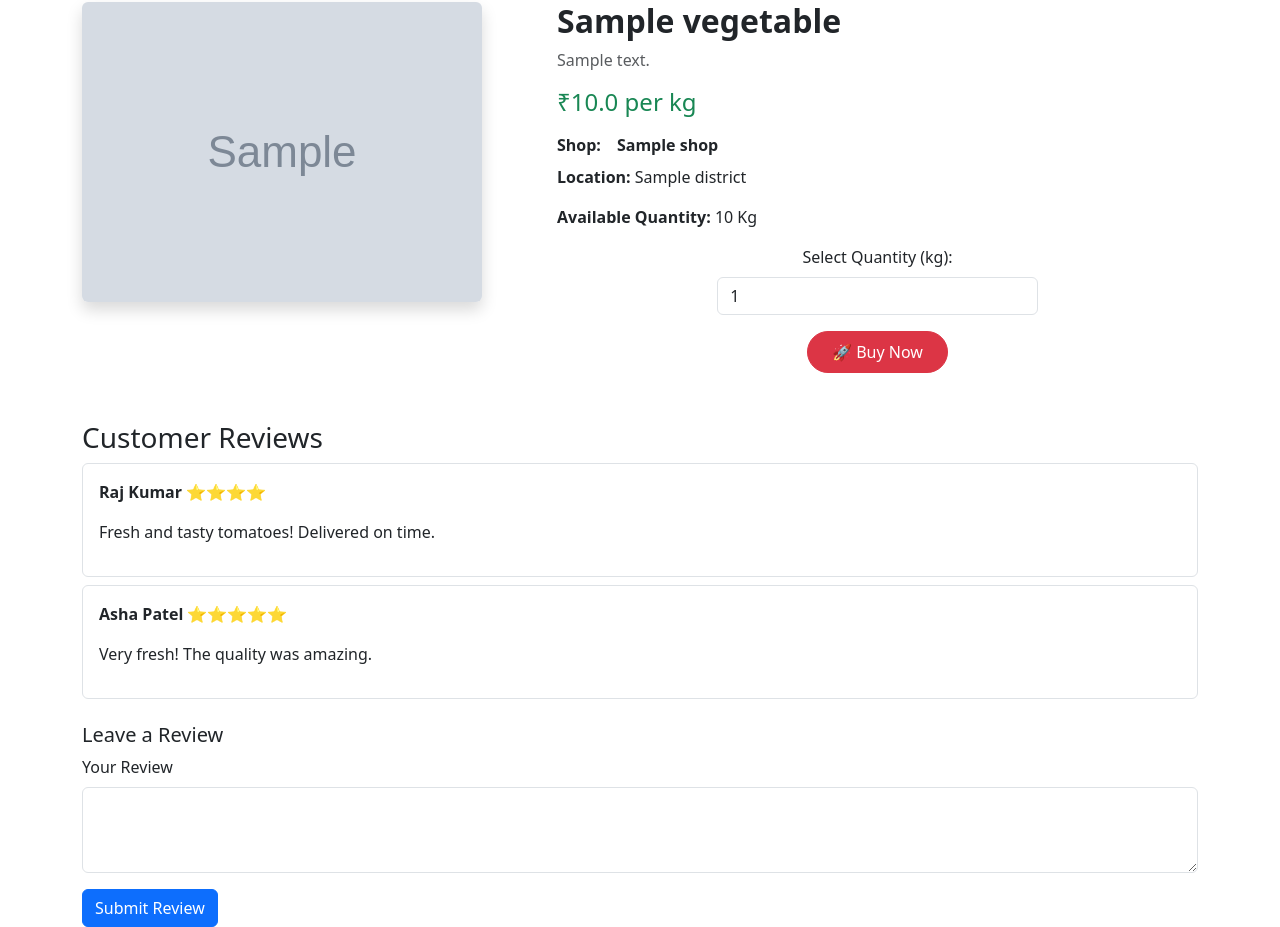
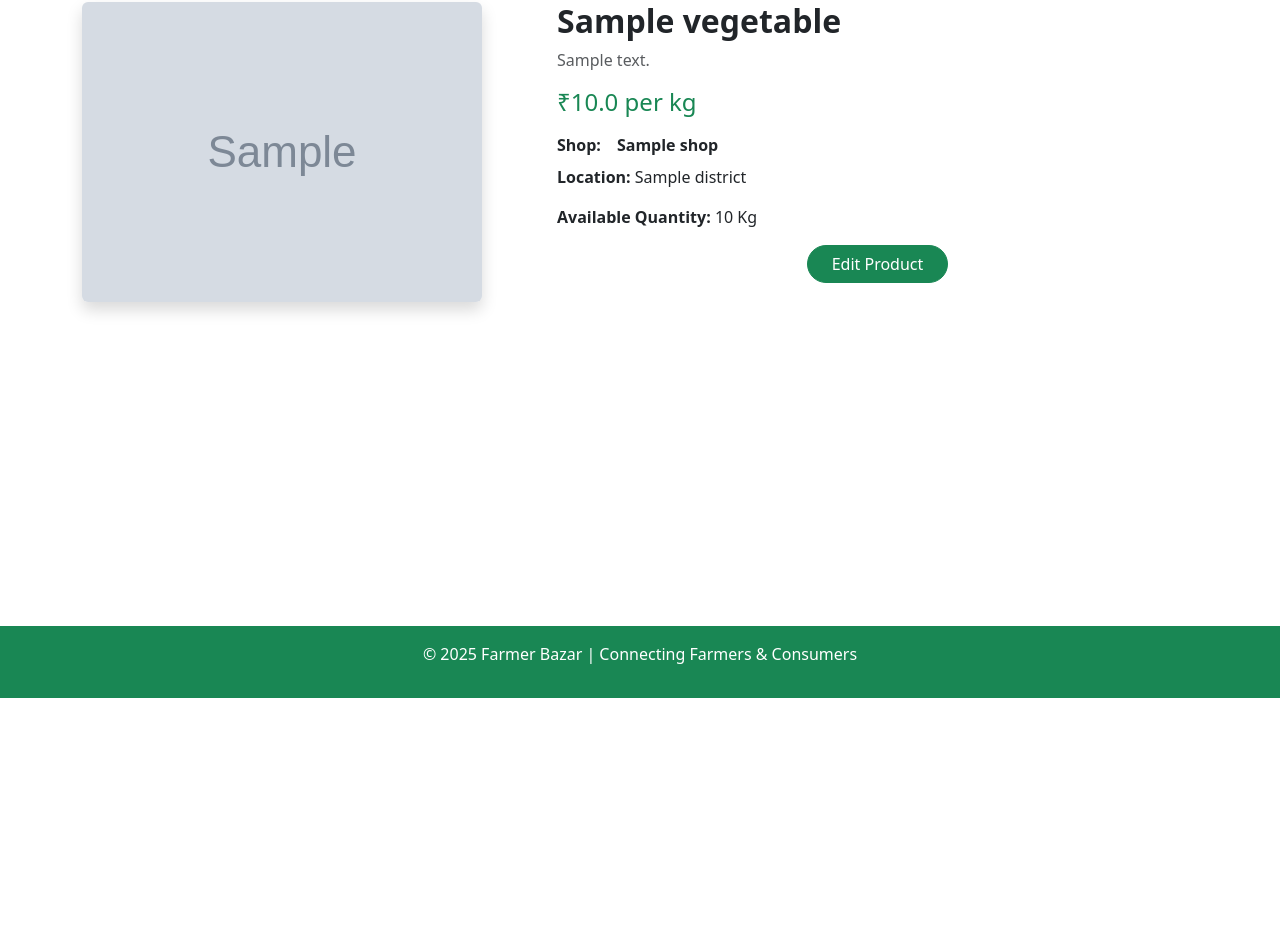
Before and after one commit to PYEXPO25/T043_CODECRAFTERS, a Django app: a page that uses source/myapp/marketplace/templates/marketplace/productdetail.html in a window 1280 px wide. Shown: the part 102-1029 px from the top of the page. After the commit the page ends 800 px from the top, so only its background shows below. Run offline with Django 5.2, Linux system fonts and the light colour scheme; a user stored in the database is signed in; tables that the repository leaves empty hold one stand-in row (values such as "Sample post"); grey boxes marked "Sample" are stand-in pictures.

Commit message:
Edit Product added

```diff
--- a/source/myapp/marketplace/forms.py
+++ b/source/myapp/marketplace/forms.py
@@ -122,3 +122,12 @@ class AddReviewForm(forms.ModelForm):
 
     def clean(self):
         cleaned_data =  super().clean()
+
+
+class EditProductForm(forms.ModelForm):
+    price_per_kg = forms.IntegerField(required=True)
+    quantity = forms.IntegerField(required=True)
+    description = forms.CharField(required=True)
+    class Meta:
+        model = Product
+        fields = ['price_per_kg', 'quantity', 'description']
--- a/source/myapp/marketplace/templates/marketplace/productdetail.html
+++ b/source/myapp/marketplace/templates/marketplace/productdetail.html
@@ -31,42 +31,35 @@
 
                 <p><strong>Location:</strong> {{shop.district.name}}</p>
                 <p><strong>Available Quantity:</strong> {{product.quantity}} Kg</p>
-                <!-- Order Form -->
+                {% if shop.shop_owner == request.user %}
+                    <div class="d-flex justify-content-center gap-3">
+
+                        <a href="{% url 'marketplace:editproduct' shopslug=product.shop.slug product=product.slug %}" class="btn btn-success rounded-pill px-4">
+                            Edit Product
+                        </a>
+                    </div>
+
+                {% else %}
                     <form class="d-flex flex-column align-items-center" method="POST">
                         <div class="mb-3 w-100 text-center">
                             {% csrf_token %}
                             <label for="quantity" class="form-label">Select Quantity (kg):</label>
-                        <input type="number" name="quantity" class="form-control w-50 mx-auto" id="quantity" min="1" value="1">
+                            <input type="number" name="quantity" class="form-control w-50 mx-auto" id="quantity" >
                         </div>
 
                         <button type="submit" class="btn btn-danger px-4 py-2 rounded-pill">🚀 Buy Now</button>
                     </form>
+                {% endif %}
+
 
             </div>
         </div>
 
         {% include "marketplace/includes/messages.html" %}
-        <div class="mt-5">
-            <h3>Customer Reviews</h3>
-            <div class="border p-3 rounded bg-white">
-                <p><strong>Raj Kumar</strong> ⭐⭐⭐⭐</p>
-                <p>Fresh and tasty tomatoes! Delivered on time.</p>
-            </div>
-            <div class="border p-3 rounded bg-white mt-2">
-                <p><strong>Asha Patel</strong> ⭐⭐⭐⭐⭐</p>
-                <p>Very fresh! The quality was amazing.</p>
-            </div>
+
+<footer class="bg-success text-white text-center p-3 fixed-bottom">
+    <p>© 2025 Farmer Bazar | Connecting Farmers & Consumers</p>
+</footer>
 
 
-            <h5 class="mt-4">Leave a Review</h5>
-            <form>
-                <div class="mb-3">
-                    <label for="review" class="form-label">Your Review</label>
-                    <textarea class="form-control" id="review" rows="3"></textarea>
-                </div>
-                <button type="submit" class="btn btn-primary">Submit Review</button>
-            </form>
-        </div>
-    </div>
-
 {% endblock content %}
--- a/source/myapp/marketplace/urls.py
+++ b/source/myapp/marketplace/urls.py
@@ -17,4 +17,5 @@ urlpatterns = [
     path('<shopname>/addproduct',views.addproduct,name="addproduct"),
     path('myorders/',views.myorders,name="myorders"),
     path('delete_product/<productslug>/',views.deleteproduct,name="deleteproduct"),
+    path('<shopslug>/edit/<product>/',views.edit_product,name="editproduct"),
 ]
--- a/source/myapp/marketplace/views.py
+++ b/source/myapp/marketplace/views.py
@@ -1,6 +1,6 @@
 from django.shortcuts import render,redirect, get_object_or_404
 from django.http.response import HttpResponse,HttpResponseRedirect
-from . forms import RegisterForm,SetPasswordForm,LoginForm,OrderForm,AddProductForm,AddReviewForm
+from . forms import RegisterForm,SetPasswordForm,LoginForm,OrderForm,AddProductForm,AddReviewForm,EditProductForm
 from django.contrib.auth import authenticate,login,logout
 from django.core.mail import send_mail
 from django.contrib.auth.hashers import make_password
@@ -268,3 +268,16 @@ def deleteproduct(request,productslug):
     product = Product.objects.get(slug=productslug)
     product.delete()
     return redirect(reverse("marketplace:myorders"))
+
+def edit_product(request, shopslug, product):
+    product = get_object_or_404(Product, slug=product)
+    shop = get_object_or_404(Shop,slug=shopslug)
+    if request.method == "POST":
+        form = EditProductForm(request.POST, request.FILES, instance=product)
+        if form.is_valid():
+            form.save()
+            return redirect('marketplace:showproduct', shop.slug, product.slug)  # Redirect after successful edit
+    else:
+        form = EditProductForm(instance=product)
+
+    return render(request, 'marketplace/editproduct.html', {'form': form, 'product': product})
```
Also changed, not shown: source/myapp/marketplace/models.py (+2 -5 lines), source/myapp/marketplace/static/marketplace/editproduct.css (added, +33 -0 lines), source/myapp/marketplace/templates/marketplace/editproduct.html (added, +67 -0 lines), source/myapp/marketplace/templates/marketplace/viewshop.html (+18 -1 lines), source/myapp/marketplace/static/marketplace/pictures/editbg.jpg (added). Lines whose indentation alone changed are shown as unchanged.
